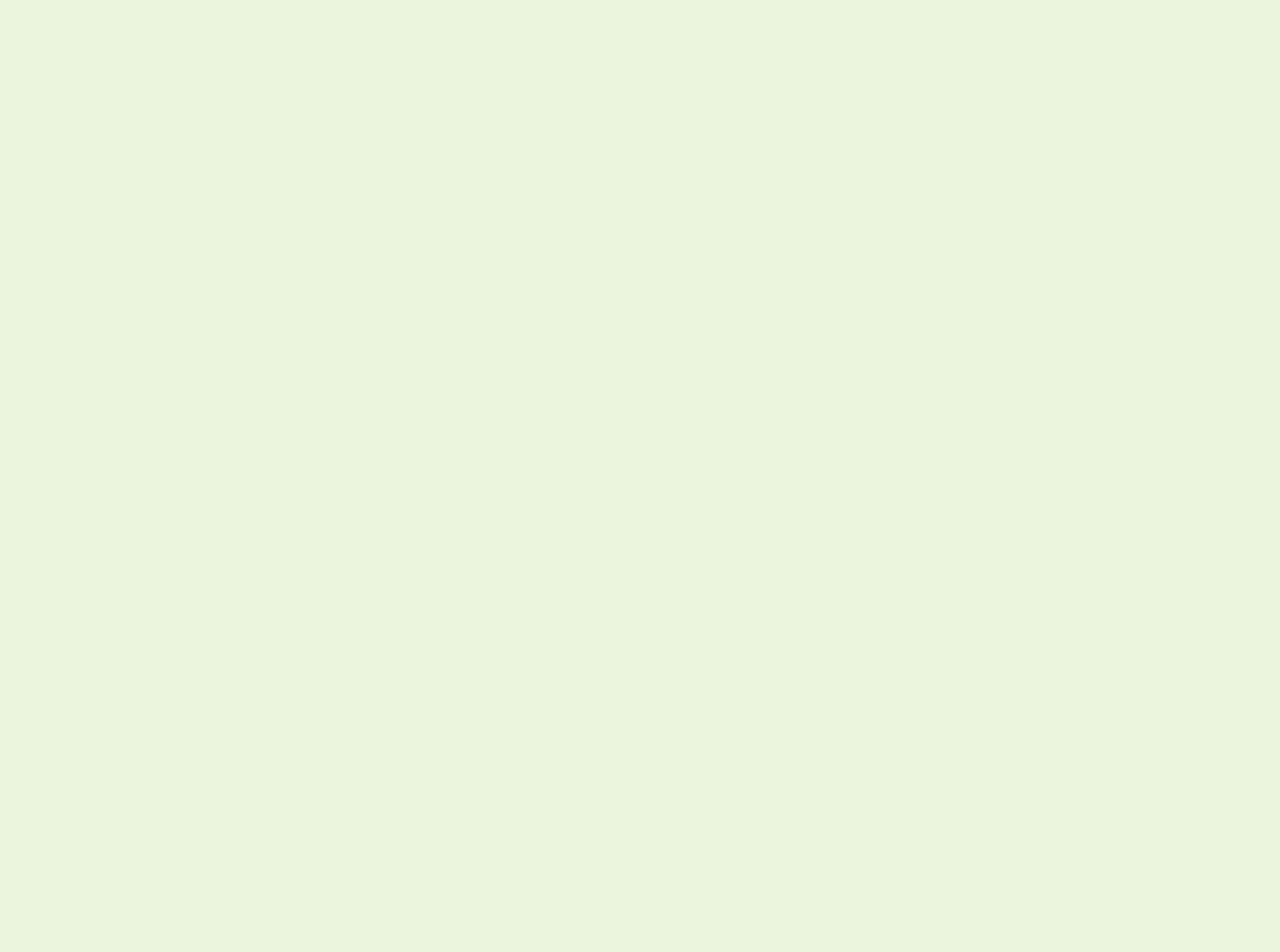
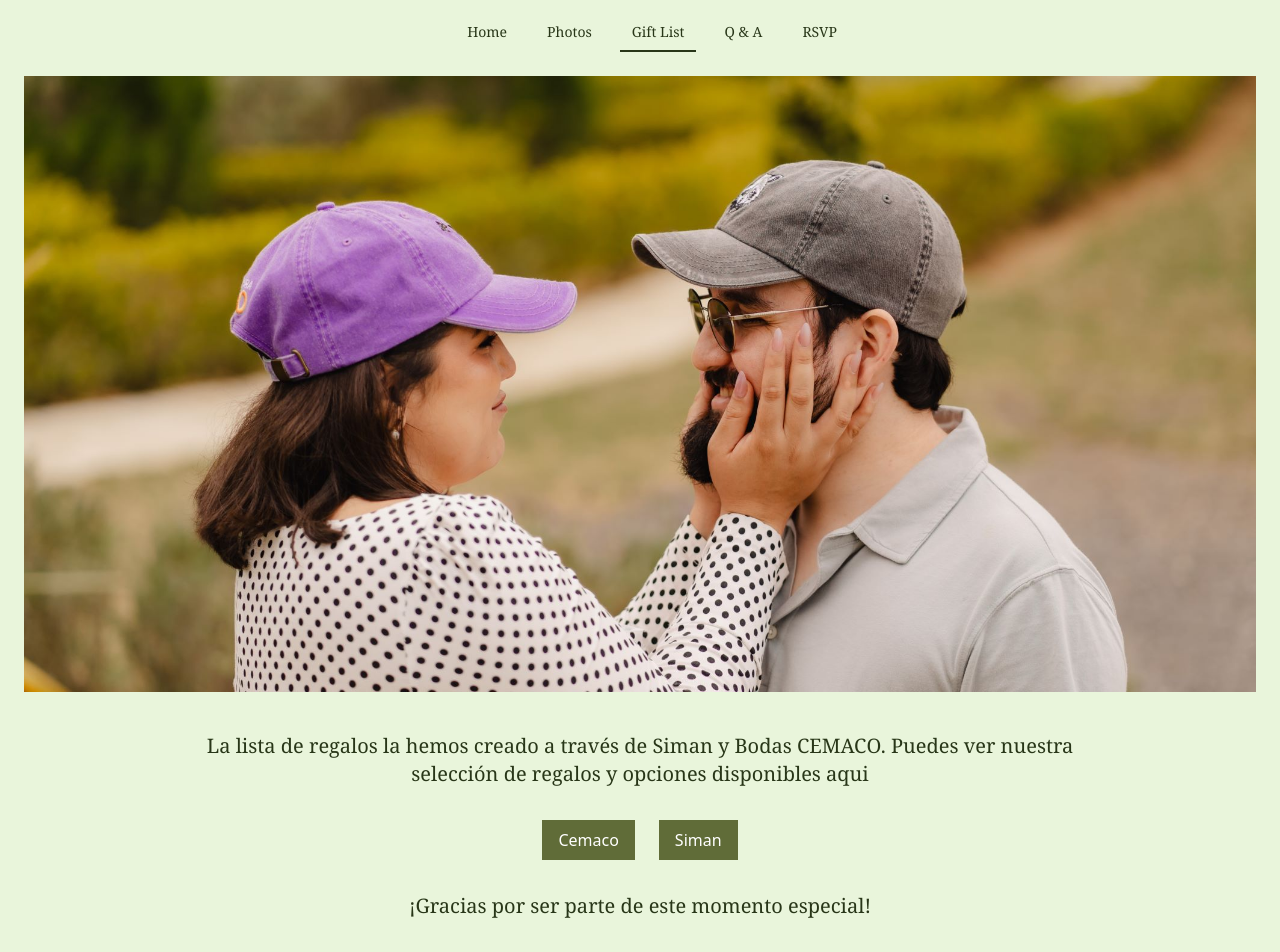
Before and after one commit to FreddyJRC/invitacion, a React (Vite) app: page /#/regalos in a window 1280 px wide. Before the commit this address had no page. Shown: the part 126-1078 px from the top of the page. Before the commit the page ends 800 px from the top, so only its background shows below. Built offline with nearby package versions, Linux system fonts and the light colour scheme.

Commit message:
feat: reagalos and picture carousel

```diff
--- /dev/null
+++ b/src/components/carousel.tsx
@@ -0,0 +1,62 @@
+import { useState, useEffect } from 'react';
+
+const Carousel = ({ images, autoSlide = true, autoSlideInterval = 3000 }: { images:string[], autoSlide?:boolean, autoSlideInterval?:number }) => {
+  const [currentIndex, setCurrentIndex] = useState(0);
+
+  useEffect(() => {
+    if (autoSlide) {
+      const slideInterval = setInterval(() => {
+        setCurrentIndex((prevIndex) => (prevIndex + 1) % images.length);
+      }, autoSlideInterval);
+      return () => clearInterval(slideInterval);
+    }
+  }, [autoSlide, autoSlideInterval, images.length]);
+
+  const nextSlide = () => {
+    setCurrentIndex((prevIndex) => (prevIndex + 1) % images.length);
+  };
+
+  const prevSlide = () => {
+    setCurrentIndex((prevIndex) => (prevIndex - 1 + images.length) % images.length);
+  };
+
+  return (
+    <div className="relative w-full max-w-3xl mx-auto">
+      <div className="overflow-hidden relative h-64">
+        {images.map((image, index) => (
+          <div
+            key={index}
+            className={`absolute inset-0 transition-transform transform ${
+              index === currentIndex ? 'translate-x-0' : 'translate-x-full'
+            }`}
+          >
+            <img src={image} alt={`Slide ${index}`} className="w-full h-full object-cover" />
+          </div>
+        ))}
+      </div>
+      <button
+        className="absolute top-1/2 left-0 transform -translate-y-1/2 bg-gray-800 text-white p-2"
+        onClick={prevSlide}
+      >
+        Prev
+      </button>
+      <button
+        className="absolute top-1/2 right-0 transform -translate-y-1/2 bg-gray-800 text-white p-2"
+        onClick={nextSlide}
+      >
+        Next
+      </button>
+      <div className="absolute bottom-0 left-0 right-0 flex justify-center mb-4">
+        {images.map((_, index) => (
+          <div
+            key={index}
+            className={`w-2 h-2 rounded-full mx-1 ${index === currentIndex ? 'bg-gray-800' : 'bg-gray-400'}`}
+            onClick={() => setCurrentIndex(index)}
+          />
+        ))}
+      </div>
+    </div>
+  );
+};
+
+export default Carousel;
--- a/src/menu.tsx
+++ b/src/menu.tsx
@@ -10,8 +10,8 @@ export default function Menu({name}: {name: string}) {
 
   const navigation = [
     { name: 'Home', href: '/', current: true },
-    { name: 'Photos', href: '#', current: false },
-    { name: 'Gift List', href: '#', current: false },
+    { name: 'Photos', href: '/galeria', current: false },
+    { name: 'Gift List', href: '/regalos', current: false },
     { name: 'Q & A', href: '#', current: false },
     { name: 'RSVP', href: '/rsvp', current: false },
   ]
--- /dev/null
+++ b/src/pages/galeria.tsx
@@ -0,0 +1,34 @@
+import Menu from "../menu"
+import Hero from "../assets/hero.jpeg"
+import Hero2 from "../assets/regalos.jpg"
+import { Link } from 'react-router'
+import Carousel from "../components/carousel"
+
+export default function Galeria() {
+
+    const images = [
+        Hero,
+        Hero2
+    ]
+
+  return (
+    <>
+      <Menu name='Photos' />
+      <div className="flex flex-1 flex-col items-center justify-center">
+        <Carousel images={images} />
+      </div>
+      <div className="flex flex-1 flex-col sm:mx-40 text-olive-dark">
+        <p className="font-serif group relative p-8 text-lg sm:text-xl text-center">
+            La lista de regalos la hemos creado a través de Siman y Bodas CEMACO. Puedes ver nuestra selección de regalos y opciones disponibles aqui
+        </p>
+        <div className='flex justify-center'>
+          <Link to="https://www.cemaco.com/list/bodaramirezschmidt" className='px-4 py-2 mx-3 bg-olive text-white'>Cemaco</Link>
+          <Link to="https://simangiftregistry.web.app/table/20005887" className='px-4 py-2 mx-3 bg-olive text-white'>Siman</Link>
+        </div>
+        <p className="font-serif group relative p-8 text-lg sm:text-xl text-center">
+            ¡Gracias por ser parte de este momento especial!
+        </p>
+      </div>
+    </>
+  )
+}
--- a/src/pages/home.tsx
+++ b/src/pages/home.tsx
@@ -9,12 +9,12 @@ export default function Home() {
   return (
     <>
       <Menu name='Home' />
-      <div className="flex flex-1 flex-col items-center justify-center">
+      <div className="flex flex-1 flex-col items-center justify-center text-olive-dark">
         <img
           src={Hero}
           className="md:px-6 md:py-2"
         />
-        <h1 className="font-serif text-olive-dark text-4xl sm:text-6xl text-center pt-8">
+        <h1 className="font-serif text-4xl sm:text-6xl text-center pt-8">
           Boda <br /> Ramirez Schmidt
         </h1>
         <div className='flex inline-flex pt-2 pb-8'>
@@ -27,10 +27,10 @@ export default function Home() {
             className='max-w-32 md:max-w-64 -translate-x-5'
           />
         </div>
-        <p className="group relative inline-flex items-center justify-center pb-3 text-lg sm:text-xl">
+        <p className="font-serif group relative inline-flex items-center justify-center pb-3 text-lg sm:text-xl">
           <CalendarIcon aria-hidden="true" className="block size-6 mr-3" /> Agosto 02, 2025
         </p>
-        <p className="group relative inline-flex items-center justify-center pb-3 text-lg sm:text-xl">
+        <p className="font-serif group relative inline-flex items-center justify-center pb-3 text-lg sm:text-xl">
           <MapPinIcon aria-hidden="true" className="block size-6 mr-3" /> Guateamala, Guatemala
         </p>
         <Link
--- /dev/null
+++ b/src/pages/regalos.tsx
@@ -0,0 +1,29 @@
+import Menu from "../menu"
+import Hero from "../assets/regalos.jpg"
+import { Link } from 'react-router'
+
+export default function Regalos() {
+  return (
+    <>
+      <Menu name='Gift List' />
+      <div className="flex flex-1 flex-col items-center justify-center">
+        <img
+          src={Hero}
+          className="md:px-6 md:py-2"
+        />
+      </div>
+      <div className="flex flex-1 flex-col sm:mx-40 text-olive-dark">
+        <p className="font-serif group relative p-8 text-lg sm:text-xl text-center">
+            La lista de regalos la hemos creado a través de Siman y Bodas CEMACO. Puedes ver nuestra selección de regalos y opciones disponibles aqui
+        </p>
+        <div className='flex justify-center'>
+          <Link to="https://www.cemaco.com/list/bodaramirezschmidt" className='px-4 py-2 mx-3 bg-olive text-white'>Cemaco</Link>
+          <Link to="https://simangiftregistry.web.app/table/20005887" className='px-4 py-2 mx-3 bg-olive text-white'>Siman</Link>
+        </div>
+        <p className="font-serif group relative p-8 text-lg sm:text-xl text-center">
+            ¡Gracias por ser parte de este momento especial!
+        </p>
+      </div>
+    </>
+  )
+}
```
Also changed, not shown: src/main.tsx (+10 -0 lines), src/assets/regalos.jpg (added).
